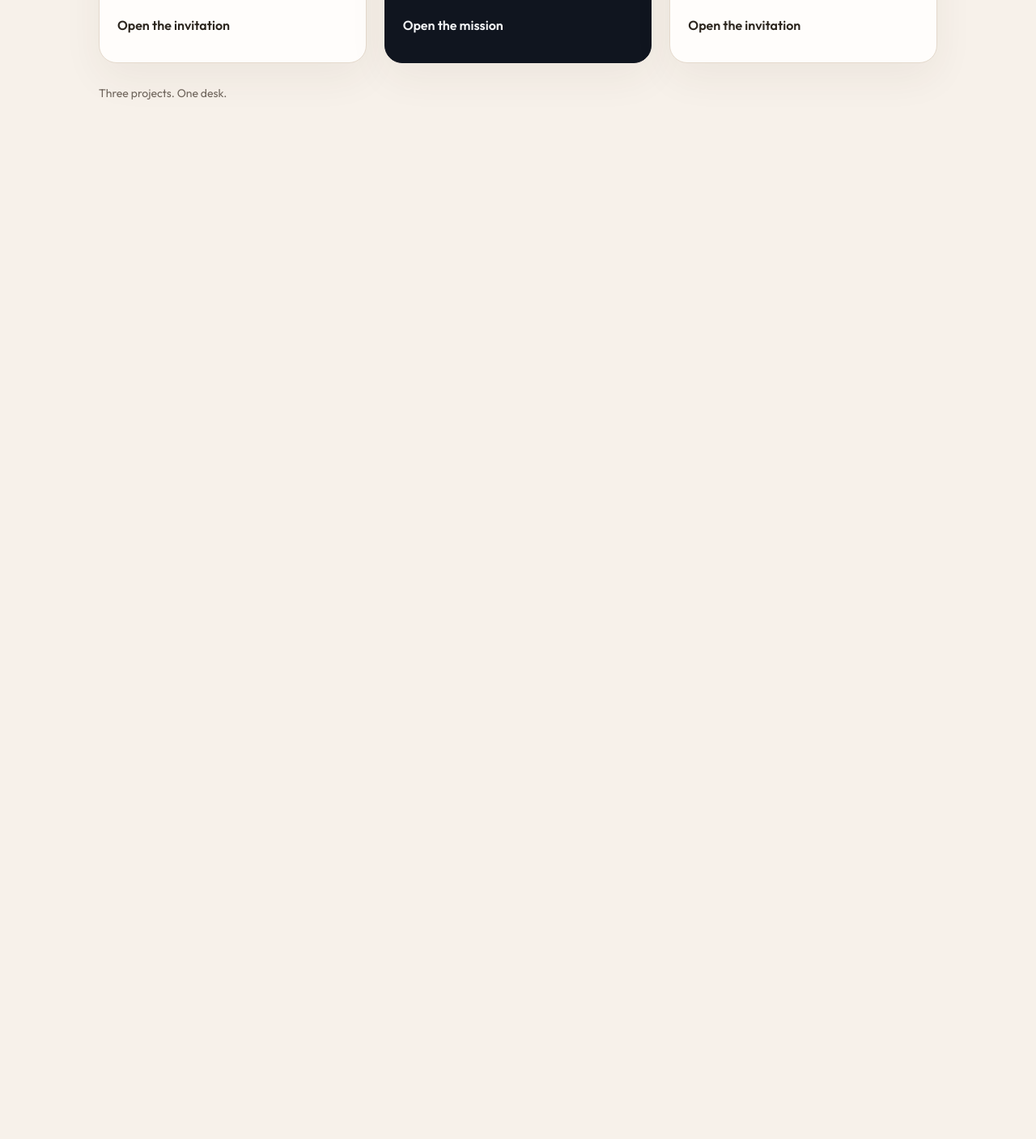
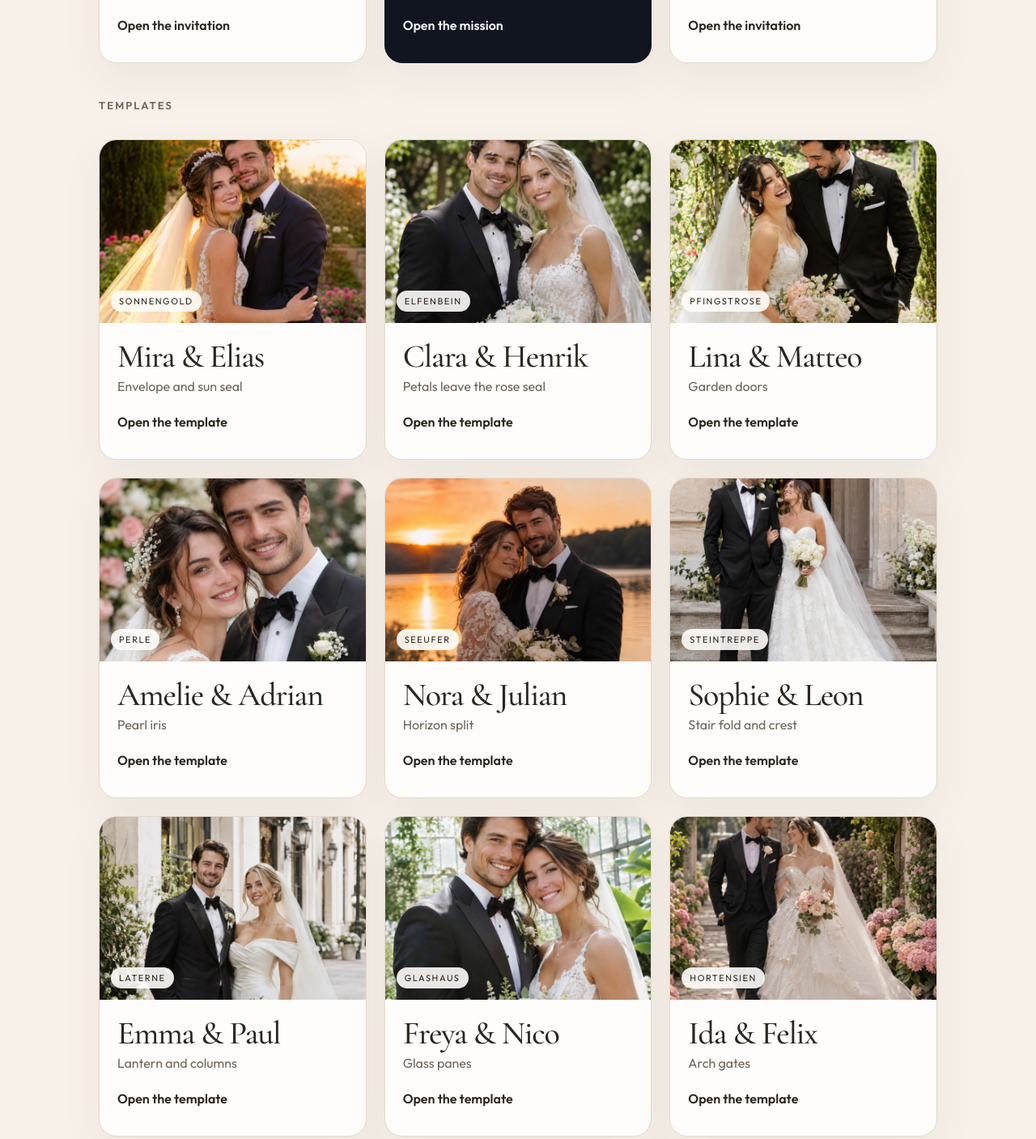
Before and after one commit to cod-ies/invitation-desk, a plain HTML site: page index.html in a window 1280 px wide. Shown: the part 526-1933 px from the top of the page at 81% size. Before the commit the page ends 800 px from the top, so only its background shows below. Drawn offline with nearby package versions, Linux system fonts and the light colour scheme.

Commit message:
Feature the ten invitation templates on the desk.
Co-authored-by: Cursor <cursoragent@cursor.com>

```diff
--- a/index.html
+++ b/index.html
@@ -66,6 +66,7 @@
     .open { margin-top: auto; padding-top: 16px; font-weight: 600; }
     .project.mission { background: #10151f; color: #f2f3f5; border-color: #10151f; }
     .project.mission .when { color: #b7c0cc; }
+    h2.section { margin: 46px 0 0; font-family: Outfit, sans-serif; font-size: 13px; font-weight: 600; letter-spacing: 0.16em; text-transform: uppercase; color: var(--muted); }
     footer { margin-top: 28px; color: var(--muted); font-size: 14px; }
   </style>
 </head>
@@ -110,7 +111,50 @@
         </div>
       </a>
     </section>
-    <footer>Three projects. One desk.</footer>
+    <h2 class="section">Templates</h2>
+    <section class="projects" aria-label="Templates">
+      <a class="project" href="https://cod-ies.github.io/invitation-templates/01-sonnengold/">
+        <div class="frame"><img src="images/t01.jpg" alt="" style="object-position: center 28%;"><span class="tag">Sonnengold</span></div>
+        <div class="body"><h2>Mira &amp; Elias</h2><p class="when">Envelope and sun seal</p><p class="open">Open the template</p></div>
+      </a>
+      <a class="project" href="https://cod-ies.github.io/invitation-templates/02-elfenbein/">
+        <div class="frame"><img src="images/t02.jpg" alt="" style="object-position: center 20%;"><span class="tag">Elfenbein</span></div>
+        <div class="body"><h2>Clara &amp; Henrik</h2><p class="when">Petals leave the rose seal</p><p class="open">Open the template</p></div>
+      </a>
+      <a class="project" href="https://cod-ies.github.io/invitation-templates/03-pfingstrose/">
+        <div class="frame"><img src="images/t03.jpg" alt="" style="object-position: center 30%;"><span class="tag">Pfingstrose</span></div>
+        <div class="body"><h2>Lina &amp; Matteo</h2><p class="when">Garden doors</p><p class="open">Open the template</p></div>
+      </a>
+      <a class="project" href="https://cod-ies.github.io/invitation-templates/04-perle/">
+        <div class="frame"><img src="images/t04.jpg" alt="" style="object-position: center 24%;"><span class="tag">Perle</span></div>
+        <div class="body"><h2>Amelie &amp; Adrian</h2><p class="when">Pearl iris</p><p class="open">Open the template</p></div>
+      </a>
+      <a class="project" href="https://cod-ies.github.io/invitation-templates/05-seeufer/">
+        <div class="frame"><img src="images/t05.jpg" alt="" style="object-position: center 34%;"><span class="tag">Seeufer</span></div>
+        <div class="body"><h2>Nora &amp; Julian</h2><p class="when">Horizon split</p><p class="open">Open the template</p></div>
+      </a>
+      <a class="project" href="https://cod-ies.github.io/invitation-templates/06-steintreppe/">
+        <div class="frame"><img src="images/t06.jpg" alt="" style="object-position: center 40%;"><span class="tag">Steintreppe</span></div>
+        <div class="body"><h2>Sophie &amp; Leon</h2><p class="when">Stair fold and crest</p><p class="open">Open the template</p></div>
+      </a>
+      <a class="project" href="https://cod-ies.github.io/invitation-templates/07-laterne/">
+        <div class="frame"><img src="images/t07.jpg" alt="" style="object-position: center 22%;"><span class="tag">Laterne</span></div>
+        <div class="body"><h2>Emma &amp; Paul</h2><p class="when">Lantern and columns</p><p class="open">Open the template</p></div>
+      </a>
+      <a class="project" href="https://cod-ies.github.io/invitation-templates/08-glashaus/">
+        <div class="frame"><img src="images/t08.jpg" alt="" style="object-position: center 26%;"><span class="tag">Glashaus</span></div>
+        <div class="body"><h2>Freya &amp; Nico</h2><p class="when">Glass panes</p><p class="open">Open the template</p></div>
+      </a>
+      <a class="project" href="https://cod-ies.github.io/invitation-templates/09-hortensien/">
+        <div class="frame"><img src="images/t09.jpg" alt="" style="object-position: center 36%;"><span class="tag">Hortensien</span></div>
+        <div class="body"><h2>Ida &amp; Felix</h2><p class="when">Arch gates</p><p class="open">Open the template</p></div>
+      </a>
+      <a class="project" href="https://cod-ies.github.io/invitation-templates/10-weisser-bogen/">
+        <div class="frame"><img src="images/t10.jpg" alt="" style="object-position: center 30%;"><span class="tag">Weißer Bogen</span></div>
+        <div class="body"><h2>Marie &amp; Anton</h2><p class="when">Ring wipe</p><p class="open">Open the template</p></div>
+      </a>
+    </section>
+    <footer>Three projects. Ten templates. Names on the templates are samples.</footer>
   </main>
 </body>
 </html>
```
Also changed, not shown: images/t01.jpg (added), images/t02.jpg (added), images/t03.jpg (added), images/t04.jpg (added), images/t05.jpg (added), images/t06.jpg (added), images/t07.jpg (added), images/t08.jpg (added), images/t09.jpg (added), images/t10.jpg (added).
